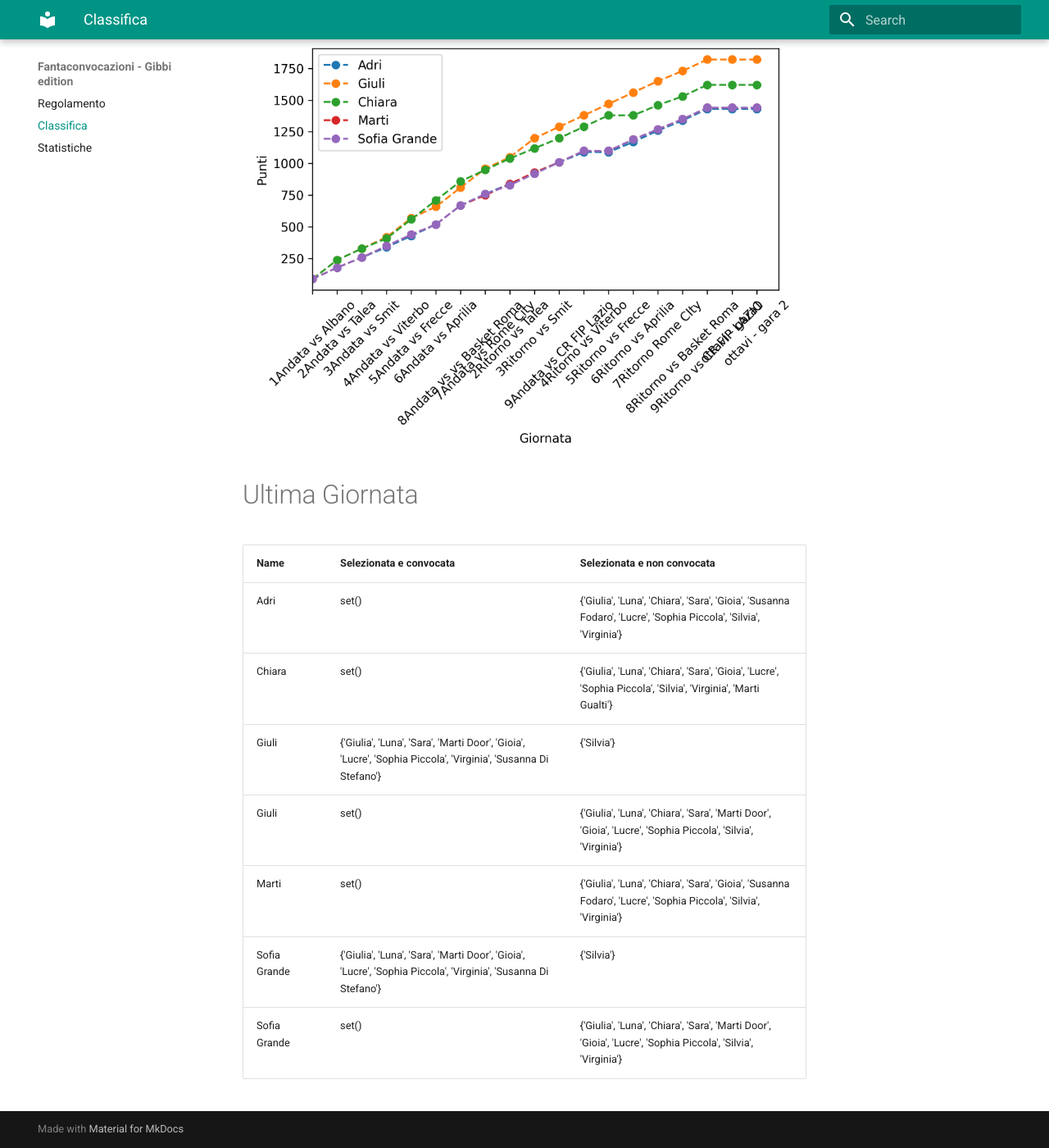
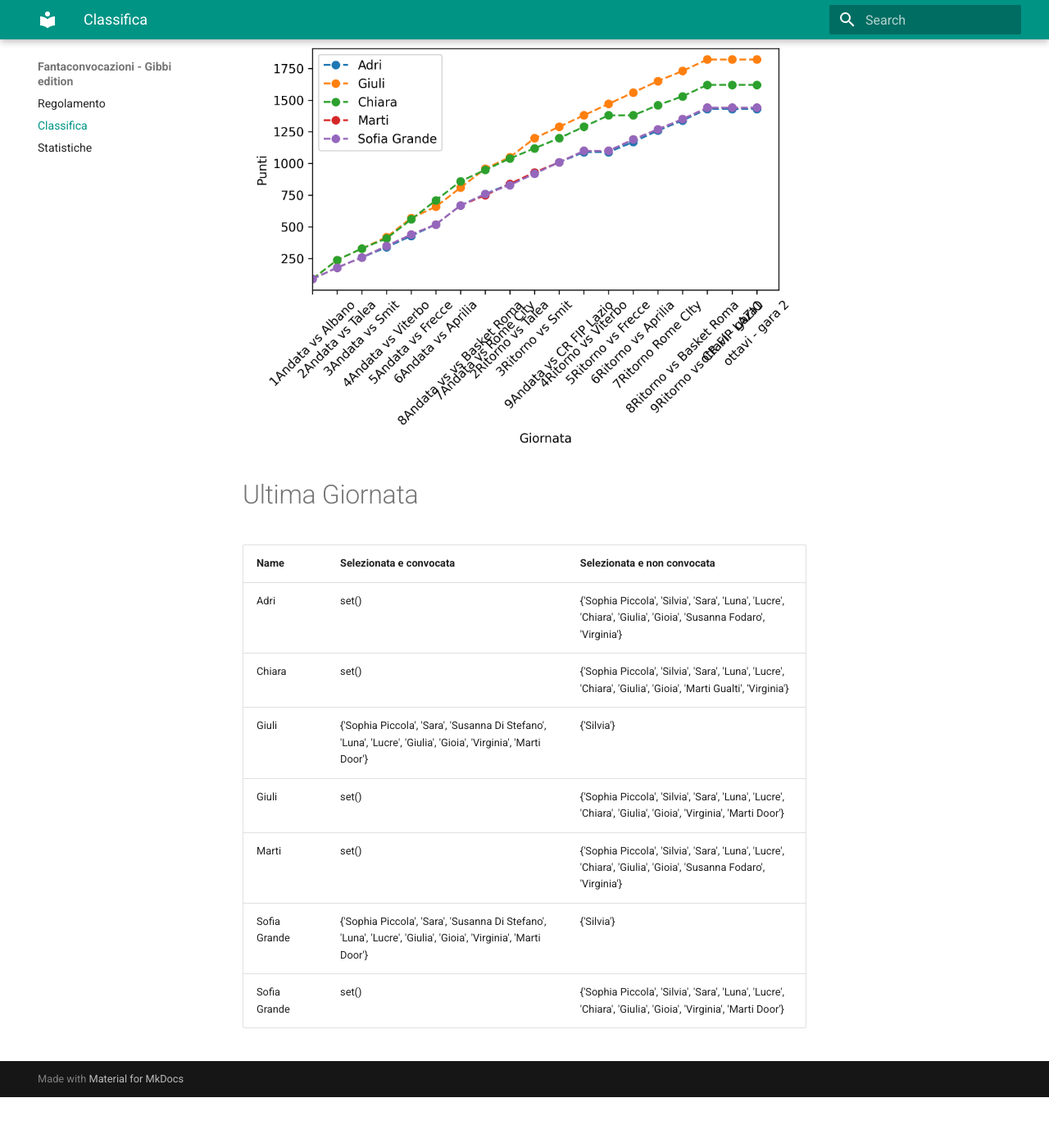
Before and after one commit to martinig94/fantagibbi, an MkDocs documentation site: the page built from docs/Classifica.md, in a window 1280 px wide and 1400 px high, scrolled down 565 px. Shown: the whole window at 82% size. Built offline with MkDocs 1.6.1 and Material for MkDocs 9.7.7, drawn with Linux system fonts in a browser that asks for light colours; after the commit the page ends 1903 px from its top, so only the background shows below that.

Commit message:
Auto-update from main.py

```diff
--- a/docs/Classifica.md
+++ b/docs/Classifica.md
@@ -18,11 +18,11 @@
 <!-- START_TABLE CORRECT -->
 | Name         | Selezionata e convocata                                                                                        | Selezionata e non convocata                                                                                      |
 |:-------------|:---------------------------------------------------------------------------------------------------------------|:-----------------------------------------------------------------------------------------------------------------|
-| Adri         | set()                                                                                                          | {'Giulia', 'Luna', 'Chiara', 'Sara', 'Gioia', 'Susanna Fodaro', 'Lucre', 'Sophia Piccola', 'Silvia', 'Virginia'} |
-| Chiara       | set()                                                                                                          | {'Giulia', 'Luna', 'Chiara', 'Sara', 'Gioia', 'Lucre', 'Sophia Piccola', 'Silvia', 'Virginia', 'Marti Gualti'}   |
-| Giuli        | {'Giulia', 'Luna', 'Sara', 'Marti Door', 'Gioia', 'Lucre', 'Sophia Piccola', 'Virginia', 'Susanna Di Stefano'} | {'Silvia'}                                                                                                       |
-| Giuli        | set()                                                                                                          | {'Giulia', 'Luna', 'Chiara', 'Sara', 'Marti Door', 'Gioia', 'Lucre', 'Sophia Piccola', 'Silvia', 'Virginia'}     |
-| Marti        | set()                                                                                                          | {'Giulia', 'Luna', 'Chiara', 'Sara', 'Gioia', 'Susanna Fodaro', 'Lucre', 'Sophia Piccola', 'Silvia', 'Virginia'} |
-| Sofia Grande | {'Giulia', 'Luna', 'Sara', 'Marti Door', 'Gioia', 'Lucre', 'Sophia Piccola', 'Virginia', 'Susanna Di Stefano'} | {'Silvia'}                                                                                                       |
-| Sofia Grande | set()                                                                                                          | {'Giulia', 'Luna', 'Chiara', 'Sara', 'Marti Door', 'Gioia', 'Lucre', 'Sophia Piccola', 'Silvia', 'Virginia'}     |
+| Adri         | set()                                                                                                          | {'Sophia Piccola', 'Silvia', 'Sara', 'Luna', 'Lucre', 'Chiara', 'Giulia', 'Gioia', 'Susanna Fodaro', 'Virginia'} |
+| Chiara       | set()                                                                                                          | {'Sophia Piccola', 'Silvia', 'Sara', 'Luna', 'Lucre', 'Chiara', 'Giulia', 'Gioia', 'Marti Gualti', 'Virginia'}   |
+| Giuli        | {'Sophia Piccola', 'Sara', 'Susanna Di Stefano', 'Luna', 'Lucre', 'Giulia', 'Gioia', 'Virginia', 'Marti Door'} | {'Silvia'}                                                                                                       |
+| Giuli        | set()                                                                                                          | {'Sophia Piccola', 'Silvia', 'Sara', 'Luna', 'Lucre', 'Chiara', 'Giulia', 'Gioia', 'Virginia', 'Marti Door'}     |
+| Marti        | set()                                                                                                          | {'Sophia Piccola', 'Silvia', 'Sara', 'Luna', 'Lucre', 'Chiara', 'Giulia', 'Gioia', 'Susanna Fodaro', 'Virginia'} |
+| Sofia Grande | {'Sophia Piccola', 'Sara', 'Susanna Di Stefano', 'Luna', 'Lucre', 'Giulia', 'Gioia', 'Virginia', 'Marti Door'} | {'Silvia'}                                                                                                       |
+| Sofia Grande | set()                                                                                                          | {'Sophia Piccola', 'Silvia', 'Sara', 'Luna', 'Lucre', 'Chiara', 'Giulia', 'Gioia', 'Virginia', 'Marti Door'}     |
 <!-- END_TABLE CORRECT -->
```
